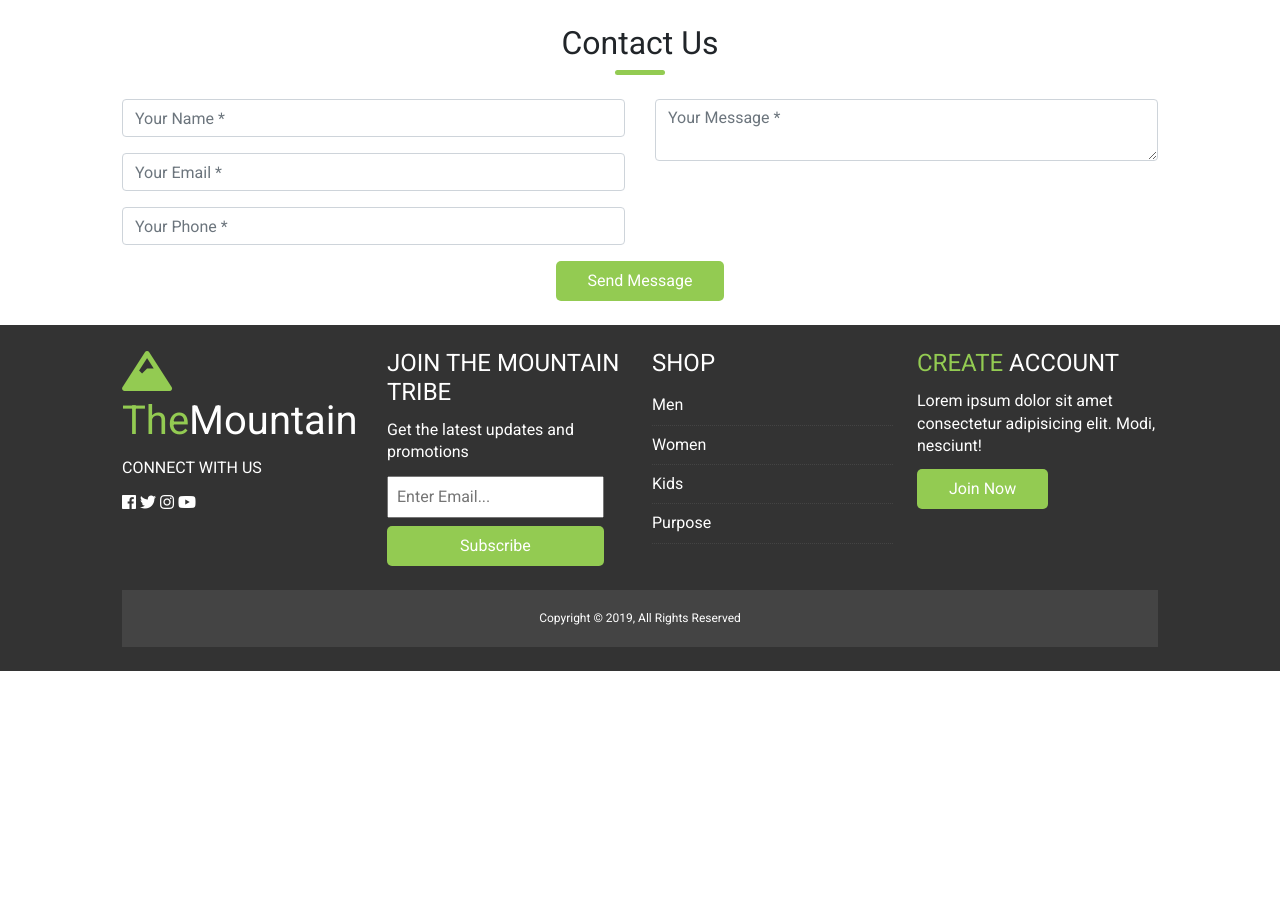
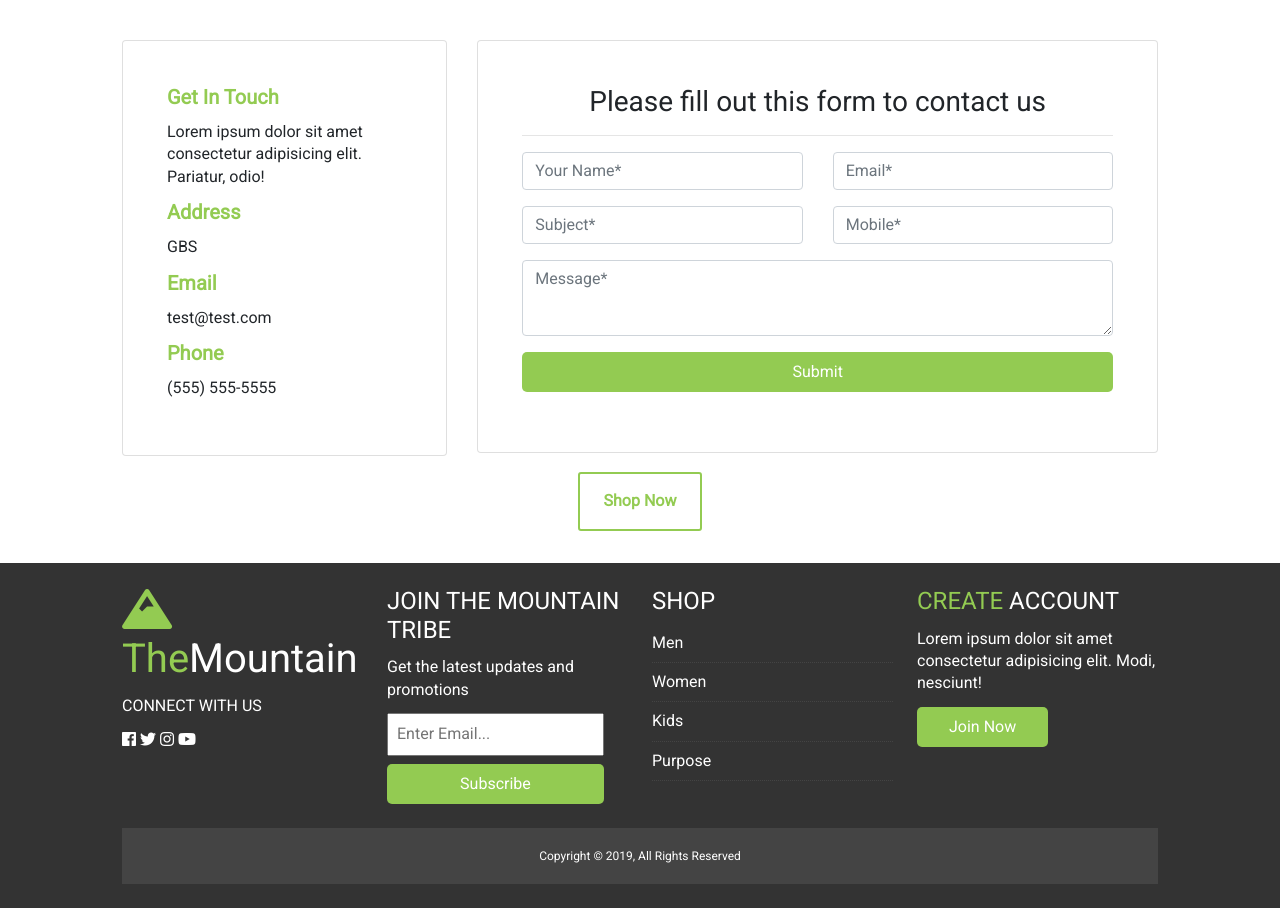
Before and after one commit to Ridayy/Ecommerce, a CodeIgniter app: page /ecommerce/pages/contact in a window 1280 px wide. Shown: the part 88-996 px from the top of the page. Before the commit the page ends 759 px from the top, so only its background shows below. Run offline with CodeIgniter, Linux system fonts and the light colour scheme; some libraries are stand-ins or nearby versions.

Commit message:
contact page done

```diff
--- a/application/controllers/Pages.php
+++ b/application/controllers/Pages.php
@@ -27,7 +27,48 @@ class Pages extends CI_Controller{
     }
 
     public function contact(){
-        $this->load->view('pages/contact');
+
+        $this->form_validation->set_rules("name", "Name", "trim|required|alpha|max_length[30]|min_length[3]");
+        $this->form_validation->set_rules("subject", "Subject", "trim|required");
+        $this->form_validation->set_rules("email", "Email", "trim|required|valid_email");
+        $this->form_validation->set_rules("message", "Message", "trim|required");
+        $this->form_validation->set_rules('mobile', 'Mobile Number ', 'required|regex_match[/^[0-9]{11}$/]');
+
+
+        if($this->form_validation->run() == FALSE){
+            $this->load->view('pages/contact');
+        }
+        else {
+            // form validated successfully
+            $mail = array();
+
+            $mail['name'] = $_POST['name'];
+            $mail['email'] = $_POST['email'];
+            $mail['subject'] = $_POST['subject'];
+            $mail['mobile'] = $_POST['mobile'];
+            $mail['message'] = $_POST['message'];
+
+
+            if($this->sendMessage($mail)){
+                $this->session->set_flashdata('success', 'Message sent successfully');
+            }else {
+                $this->session->set_flashdata('failure', 'Your Message was not sent');
+            }
+            redirect(base_url().'pages/contact');
+        }
+    }
+
+    private function sendMessage($mail){
+        $to = "ridaarif20@gmail.com";
+        $from_name = $mail['name'];
+        $subject = $mail['subject'];
+        $email = $mail['email'];
+        $message = $mail['message'];
+
+        $headers = "From: ".$email;
+
+        return mail($to, $subject, $message, $headers);
+
     }
 }
 
--- a/application/views/pages/contact.php
+++ b/application/views/pages/contact.php
@@ -1,49 +1,83 @@
 <?php require APPPATH.'views/inc/header.php' ; ?>
 <?php require APPPATH.'views/inc/navbar.php' ; ?>
 
-<section class="m-4">
+<section class="py-3 mt-4">
     <div class="container">
-            <div class="row">
-                <div class="col-lg-12 text-center">
-                    <h2 class="section-heading">Contact Us</h2>
-                    <div class="bottom-line mb-4"></div>
-                    <h3 class="section-subheading text-muted"></h3>
+      <div class="row" id="contact_rows">
+        <div class="col-md-4 contact_area">
+          <div class="card p-4">
+            <div class="card-body">
+              <h5>Get In Touch</h5>
+              <p>Lorem ipsum dolor sit amet consectetur adipisicing elit. Pariatur, odio!</p>
+              <h5>Address</h5>
+              <p>GBS</p>
+              <h5>Email</h5>
+              <p>test@test.com</p>
+              <h5>Phone</h5>
+              <p>(555) 555-5555</p>
             </div>
           </div>
-            <div class="row">
-                <div class="col-lg-12">
-                    <form name="sentMessage" id="contactForm" >
+        </div>
+        <div class="col-md-8 contact_area">
+          <div class="card p-4">
+            <form action="<?php echo base_url().'pages/contact'; ?>" method="POST">
+                <div class="card-body">
+                <h3 class="text-center">Please fill out this form to contact us</h3>
+                <?php if($this->session->flashdata('success')){
+                        echo '<div class="alert alert-success">'.$this->session->flashdata('success').'</div>';
+                }
+                ?>
+                <?php if($this->session->flashdata('failure')){
+                        echo '<div class="alert alert-danger">'.$this->session->flashdata('failure').'</div>';
+                }
+                ?>
+                <hr>
                 <div class="row">
                     <div class="col-md-6">
                     <div class="form-group">
-                                    <input type="text" class="form-control" placeholder="Your Name *" id="name" required data-validation-required-message="Please enter your name.">
-                                    <p class="help-block text-danger"></p>
-                                </div>
-                                <div class="form-group">
-                                    <input type="email" class="form-control" placeholder="Your Email *" id="email" required data-validation-required-message="Please enter your email address.">
-                                    <p class="help-block text-danger"></p>
-                                </div>
-                                <div class="form-group">
-                                    <input type="tel" class="form-control" placeholder="Your Phone *" id="phone" required data-validation-required-message="Please enter your phone number.">
-                                    <p class="help-block text-danger"></p>
+                        <input type="text" name="name" placeholder="Your Name*" required class="form-control <?php echo (!empty(form_error('name'))) ? 'is-invalid' : ''; ?>" value="<?php echo set_value('name'); ?>">
+                        <span class="invalid-feedback"><?php echo form_error('name'); ?></span>
                     </div>
                     </div>
                     <div class="col-md-6">
                         <div class="form-group">
-                                    <textarea class="form-control" placeholder="Your Message *" id="message" required data-validation-required-message="Please enter a message."></textarea>
-                                    <p class="help-block text-danger"></p>
+                            <input type="email" name="email"  placeholder="Email*" required class="form-control <?php echo (!empty(form_error('email'))) ? 'is-invalid' : ''; ?>" value="<?php echo set_value('email'); ?>">
+                            <span class="invalid-feedback"><?php echo form_error('email'); ?></span>
                         </div>
                     </div>
-                            <div class="clearfix"></div>
-                            <div class="col-lg-12 text-center">
-                                <div id="success"></div>
-                                <button type="submit" class="btn btn-xl">Send Message</button>
+                    <div class="col-md-6">
+                        <div class="form-group">
+                            <input type="text" name="subject"  placeholder="Subject*" required class="form-control <?php echo (!empty(form_error('subject'))) ? 'is-invalid' : ''; ?>" value="<?php echo set_value('subject'); ?>">
+                            <span class="invalid-feedback"><?php echo form_error('subject'); ?></span>
+                        </div>
+                    </div>
+                    <div class="col-md-6">
+                    <div class="form-group">
+                         <input type="text" name="mobile"  placeholder="Mobile*" required class="form-control <?php echo (!empty(form_error('mobile'))) ? 'is-invalid' : ''; ?>" value="<?php echo set_value('mobile'); ?>">
+                        <span class="invalid-feedback"><?php echo form_error('mobile'); ?></span>
+                    </div>
+                    </div>
+                </div>
+                <div class="row">
+                    <div class="col-md-12">
+                    <div class="form-group">
+                        <textarea name="message"  placeholder="Message*" required class="form-control <?php echo (!empty(form_error('message'))) ? 'is-invalid' : ''; ?>" value="<?php echo set_value('message'); ?>"></textarea>
+                        <span class="invalid-feedback"><?php echo form_error('message'); ?></span>
+                    </div>
+                    </div>
+                    <div class="col-md-12">
+                    <div class="form-group">
+                        <input type="submit" value="Submit" class="btn btn-block" name="message_submit">
+                    </div>
+                    </div>
                 </div>
                 </div>
             </form>
           </div>
         </div>
       </div>
+    </div>
+    <center><a href="<?php echo base_url().'/pages/shop'; ?>" class="cat-btn m-3 px-4">Shop Now</a></center>
   </section>
 
 <?php require APPPATH.'views/inc/main-footer.php' ; ?>
--- a/application/views/pages/home.php
+++ b/application/views/pages/home.php
@@ -75,7 +75,7 @@
         </div>
     </section>
 
-    <script src="<?php echo base_url().'/assets/js/home.js'?>"></script>
+    <script src="<?php echo base_url().'assets/js/home.js'?>"></script>
 
     <?php require APPPATH . 'views/inc/main-footer.php'; ?>
     <?php require APPPATH.'views/inc/footer.php' ; ?>
--- a/assets/css/style.css
+++ b/assets/css/style.css
@@ -442,6 +442,16 @@
   height: 350px;
 }
 
+
+.contact_area h5 {
+  font-weight: bold;
+  color: #93cb52;
+}
+
+.contact_area textarea {
+  height: 76px !important;
+}
+
 #main-footer {
     background: #333;
     color: #fff;
@@ -450,6 +460,47 @@
   /* #main-footer img {
     width: 150px;
   } */
+
+/* Admin css */
+
+#page-wrapper {
+  background-color: #F1F1F1 !important;
+}
+
+
+
+/* .product_image {
+
+width: 200px !important;
+height: 100px !important;
+
+
+} */
+
+#admin_sidebar .form-group {
+
+background-color: #fff;
+padding: 8px;
+
+}
+
+#admin_sidebar .form-group hr {
+
+margin-top: 10px;
+margin-bottom: 10px;
+
+
+}
+
+#admin_sidebar .btn{
+
+width: 49%;
+
+}
+
+
+
+
 
   #main-footer a {
     color: #fff;
--- a/assets/js/script.js
+++ b/assets/js/script.js
@@ -14,6 +14,7 @@ $(document).ready(function() {
 	// $('.view_button').click(function(e){
 	// 	e.stopPropagation();
 	// });
+
 
 	$("[data-fancybox]").fancybox();
 
```
Also changed, not shown: application/controllers/Admins.php (added, +41 -0 lines), application/models/Admin.php (added, +9 -0 lines), application/views/admins/index.php (added, +39 -0 lines). Lines whose indentation alone changed are shown as unchanged.
